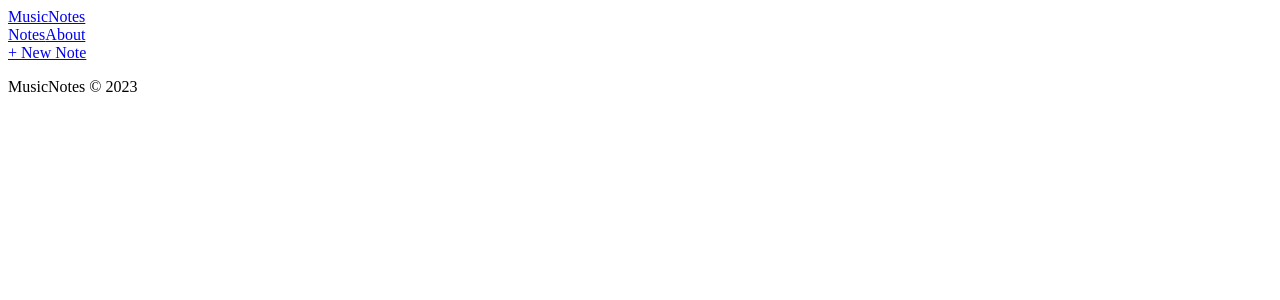
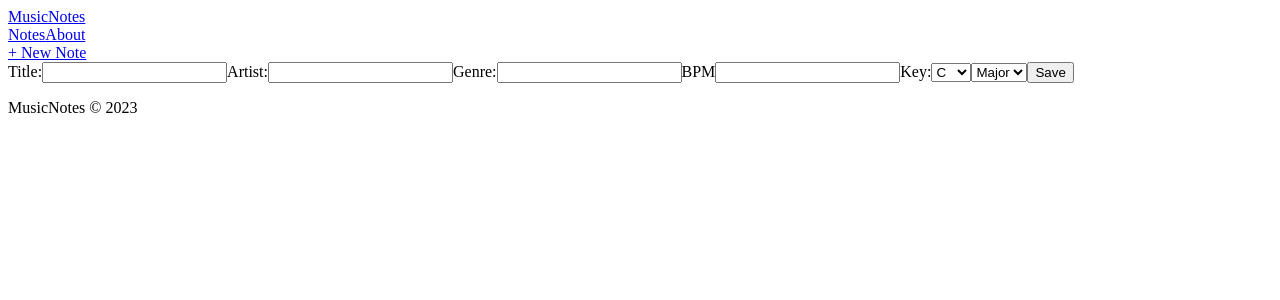
Before and after one commit to WilliamBirdsall/musicnotes, a React (Vite) app: page /edit/1 in a window 1280 px wide. Shown: the top 300 px of the page. Built offline with nearby package versions, Linux system fonts and the light colour scheme.

Commit message:
Get edit working for notes

```diff
--- a/src/App.jsx
+++ b/src/App.jsx
@@ -5,6 +5,7 @@ import { QueryClient, QueryClientProvider } from '@tanstack/react-query';
 
 import About from './About';
 import CreateNote from './CreateNote.jsx';
+import EditNote from './EditNote.jsx';
 import Footer from './Footer';
 import Header from './Header';
 import Home from './Home';
@@ -29,6 +30,7 @@ const App = function() {
                             <Route path="/" element={<Home />} />
                             <Route path="/about" element={<About />} />
                             <Route path="/create" element={<CreateNote />} />
+                            <Route path="/edit/:id" element={<EditNote />} />
                         </Routes>
                     </main>
                     <Footer />
--- a/src/CreateNote.jsx
+++ b/src/CreateNote.jsx
@@ -3,7 +3,7 @@ import { useMutation } from "@tanstack/react-query";
 import NoteForm from './NoteForm';
 
 const CreateNote = () => {
-    const mutation = useMutation({
+    const createNote = useMutation({
         mutationFn: (event) => {
             event.preventDefault();
 
@@ -18,7 +18,7 @@ const CreateNote = () => {
     });
 
     return (
-        <NoteForm onSubmit={mutation} />
+        <NoteForm mutation={createNote} submitText="Create" />
     );
 };
 
--- /dev/null
+++ b/src/EditNote.jsx
@@ -0,0 +1,27 @@
+import { useMutation } from '@tanstack/react-query';
+import { useParams } from 'react-router';
+
+import NoteForm from './NoteForm';
+
+const EditNote = () => {
+    const {id} = useParams();
+    const oldNote = JSON.parse(localStorage.getItem(id));
+
+    const editNote = useMutation({
+        mutationFn: (event) => {
+            event.preventDefault();
+
+            const updatedNote = Object.fromEntries(new FormData(event.target));
+            updatedNote["id"] = oldNote.id;
+            updatedNote["sections"] = oldNote.sections;
+
+            return localStorage.setItem(id, JSON.stringify(updatedNote));
+        }
+    });
+
+    return (
+        <NoteForm noteData={oldNote} mutation={editNote} submitText="Save" />
+    );
+};
+
+export default EditNote;
--- a/src/Note.jsx
+++ b/src/Note.jsx
@@ -1,11 +1,12 @@
 import { Link } from 'react-router-dom';
 
 const Note = (props) => {
-    const link = `/notes/${props.id}`;
+    const noteLink = `/notes/${props.id}`;
+    const editLink = `/edit/${props.id}`;
 
     return (
         <div className="note" key={props.id}>
-            <Link to={link} className="note__link">
+            <Link to={noteLink} className="note__link">
                 <h3 className="note__heading">
                     <span className="note__title">{props.title}</span>
                     -
@@ -18,7 +19,7 @@ const Note = (props) => {
                 <span className="note__key">{props.noteKey}</span>
                 <span className="note__scale">{props.scale}</span>
             </div>
-            <button className="note__edit">Edit</button>
+            <Link to={editLink} className="note__edit">Edit</Link>
             <button className="note__delete">Delete</button>
         </div>
     );
--- a/src/NoteForm.jsx
+++ b/src/NoteForm.jsx
@@ -2,31 +2,34 @@ import { useState } from 'react';
 
 const NoteForm = (props) => {
     const [note, setNote] = useState({
-        title: props.note ? props.note.title : '',
-        artist: props.note ? props.note.artist : '',
-        genre: props.note ? props.note.genre : '',
-        key: props.note ? props.note.key : '',
-        scale: props.note ? props.note.scale : ''
+        title: props.noteData ? props.noteData.title : '',
+        artist: props.noteData ? props.noteData.artist : '',
+        genre: props.noteData ? props.noteData.genre : '',
+        bpm: props.noteData ? props.noteData.bpm : '',
+        noteKey: props.noteData ? props.noteData.noteKey : '',
+        scale: props.noteData ? props.noteData.scale : ''
     });
 
-    const { title, artist, genre, key, scale } = note;
+    const { title, artist, genre, bpm, noteKey, scale } = note;
+
+    const submitText = props.submitText;
 
     return(
-        <form onSubmit={props.onSubmit.mutate}>
+        <form onSubmit={props.mutation.mutate}>
             <label htmlFor="">Title:</label>
-            <input type="text" name="title" id="title"/>
+            <input type="text" name="title" id="title" defaultValue={title} />
 
             <label htmlFor="">Artist:</label>
-            <input type="text" name="artist" id="artist"/>
+            <input type="text" name="artist" id="artist" defaultValue={artist} />
 
             <label htmlFor="">Genre:</label>
-            <input type="text" name="genre" id="genre"/>
+            <input type="text" name="genre" id="genre" defaultValue={genre} />
 
             <label htmlFor="">BPM</label>
-            <input type="number" name="bpm" id="bpm"/>
+            <input type="number" name="bpm" id="bpm" defaultValue={bpm} />
 
             <label htmlFor="noteKey">Key:</label>
-            <select type="select" name="noteKey" id="noteKey">
+            <select type="select" name="noteKey" id="noteKey" defaultValue={noteKey}>
                 <option value="C">C</option>
                 <option value="C#">C#</option>
                 <option value="D">D</option>
@@ -41,12 +44,12 @@ const NoteForm = (props) => {
                 <option value="B">B</option>
             </select>
 
-            <select name="scale" id="scale">
+            <select name="scale" id="scale" defaultValue={scale}>
                 <option value="major">Major</option>
                 <option value="minor">Minor</option>
             </select>
 
-            <input type="submit" value="Create"/>
+            <input type="submit" value={submitText} />
         </form>
     )
 };
```
